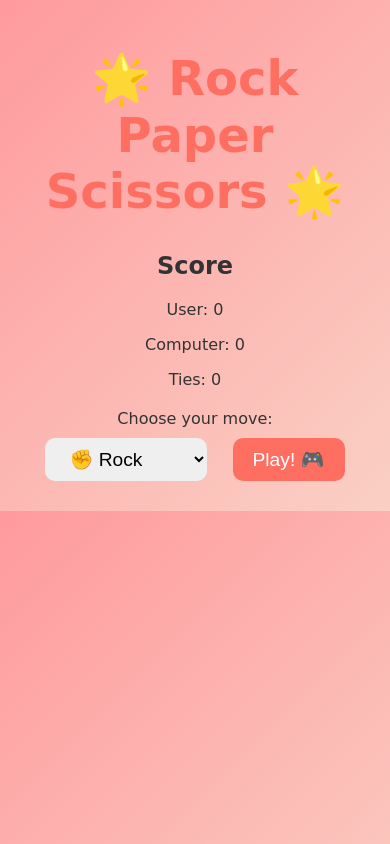
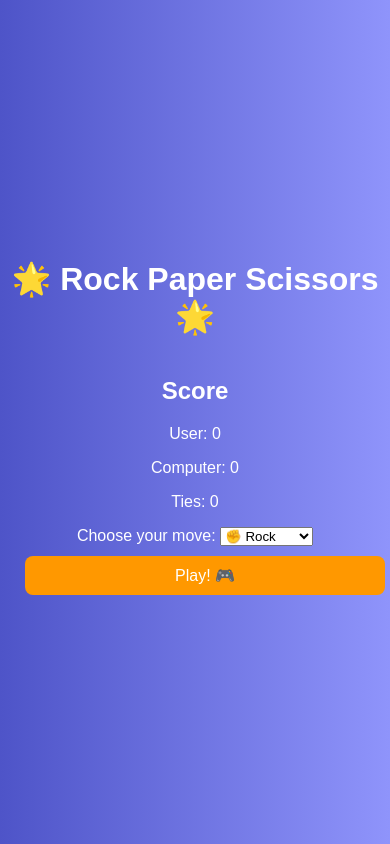
Before and after one commit to MuhuliseniM/rock_Paper_Scissors_game, a Flask app: page / in a window 390 px wide. Run offline with Flask 3, Linux system fonts and the light colour scheme.

Commit message:
Add files via upload
Make the app responsive

```diff
--- a/static/style.css
+++ b/static/style.css
@@ -1,32 +1,37 @@
-/* static/style.css */
+/* Ensure body takes full height and centers content */
 body {
-    font-family: "Comic Sans MS", cursive, sans-serif;
-    background: linear-gradient(135deg, #ff9a9e, #fad0c4);
-    color: #333;
+    font-family: Arial, sans-serif;
+    margin: 0;
+    padding: 0;
+    box-sizing: border-box;
+    background: linear-gradient(to right, #4e54c8, #8f94fb);
+    color: white;
+    display: flex;
+    justify-content: center;
+    align-items: center;
+    min-height: 100vh;
     text-align: center;
-    margin-top: 50px;
 }
 
-h1 {
-    font-size: 3rem;
-    color: #ff6f61;
+/* Container styling */
+.container {
+    max-width: 800px; /* Prevents stretching on large screens */
+    width: 90%; /* Flexible width for smaller screens */
+    padding: 20px;
+    border-radius: 12px;
+    box-shadow: 0 8px 16px rgba(0, 0, 0, 0.3);
+    background: rgba(0, 0, 0, 0.6);
 }
 
-form {
-    margin: 20px;
-}
-
-select, button {
+/* Button styles */
+button {
     padding: 10px 20px;
-    border-radius: 10px;
+    margin: 10px;
     border: none;
-    font-size: 1.2rem;
-    margin: 10px;
-}
-
-button {
-    background-color: #ff6f61;
+    border-radius: 8px;
+    background: #ff9800;
     color: white;
+    font-size: 1rem;
     cursor: pointer;
     transition: transform 0.3s ease;
 }
@@ -35,7 +40,18 @@ button:hover {
     transform: scale(1.1);
 }
 
-.result {
-    font-size: 2rem;
-    margin-top: 30px;
+/* Game results section */
+.results {
+    margin-top: 20px;
 }
+
+/* Responsive layout for smaller screens */
+@media (max-width: 600px) {
+    body {
+        flex-direction: column; /* Stack content vertically */
+    }
+
+    button {
+        width: 100%; /* Full-width buttons on small screens */
+    }
+}
```
